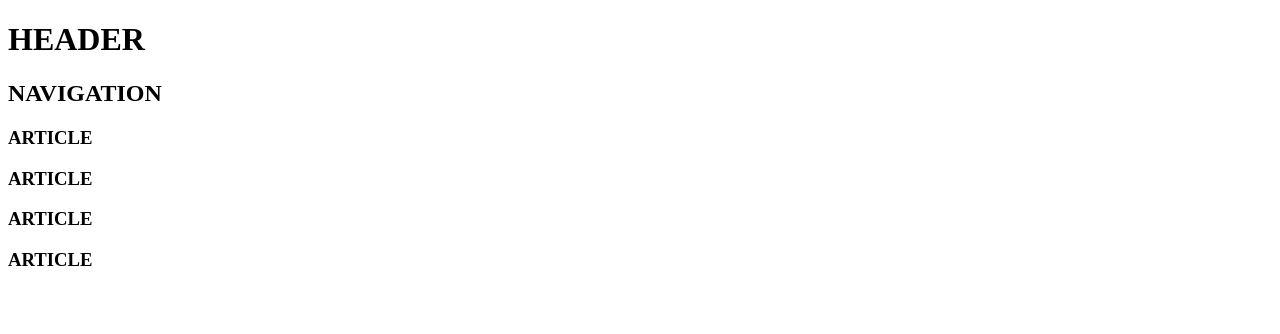
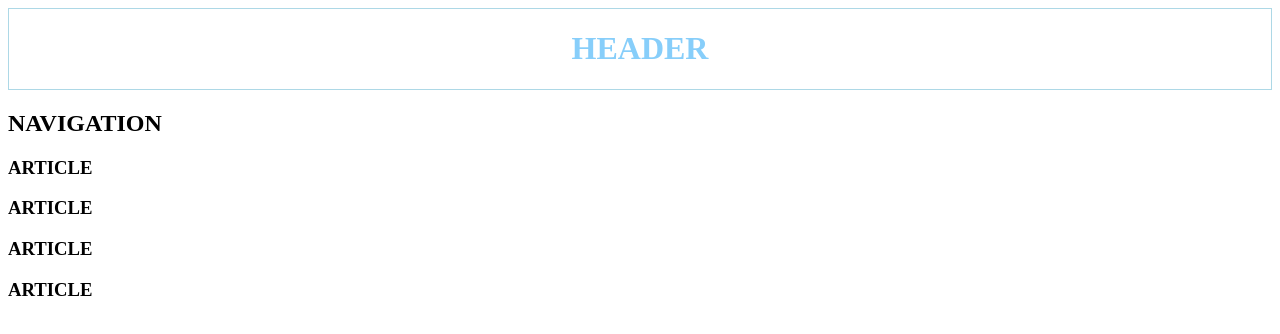
Before and after one commit to LewisLovett/flexbox_challenge1, a plain HTML site: page index.html in a window 1280 px wide. Drawn offline with Linux system fonts and the light colour scheme.

Commit message:
Created styles.css

```diff
--- a/index.html
+++ b/index.html
@@ -4,7 +4,8 @@
     <meta charset="UTF-8">
     <meta http-equiv="X-UA-Compatible" content="IE=edge">
     <meta name="viewport" content="width=device-width, initial-scale=1.0">
-    <title>Document</title>
+    <link rel="stylesheet" href="styles.css">
+    <title>Challenge 1</title>
 </head>
 <body>
     <header>
--- /dev/null
+++ b/styles.css
@@ -0,0 +1,9 @@
+header{
+    color: lightskyblue;
+    border: 1px lightblue solid;
+    text-align: center;
+}
+
+nav{
+
+}
```
